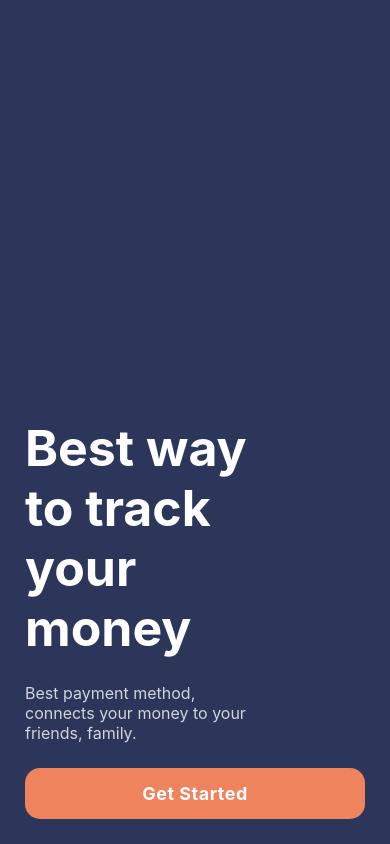
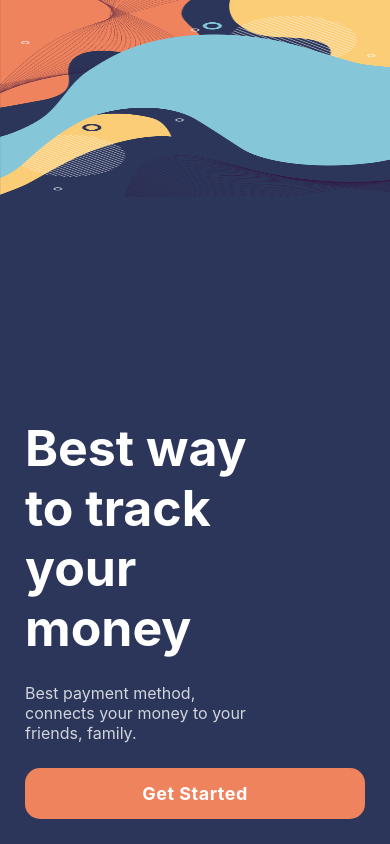
Before and after one commit to tothepointcode/stunning-waffle, a React Native app: screen / in a window 390 px wide. Built offline with nearby package versions, Linux system fonts and the light colour scheme.

Commit message:
feat: :construction: Getstarted top image added
Image added to blend into status bar

```diff
--- a/components/shared.tsx
+++ b/components/shared.tsx
@@ -1,11 +1,9 @@
-import { View } from "react-native";
+import { View, Image } from "react-native";
 import styled from "styled-components/native";
 import { colors } from "./colors";
 
 export const Container = styled.View`
-  flex: 1;
+  display: flex;
   align-items: center;
-  padding: 25px;
-  padding-top: 40px;
   background-color: ${colors.white};
 `;
--- a/screens/GetStarted.tsx
+++ b/screens/GetStarted.tsx
@@ -1,5 +1,5 @@
 import React from "react";
-import { Text } from "react-native";
+import { Text, Image, View } from "react-native";
 import styled from "styled-components/native";
 
 // custom components
@@ -10,14 +10,37 @@ import BigText from "../components/Texts/BigText";
 import SmallText from "../components/Texts/SmallText";
 
 const GetStartedContainer = styled(Container)`
+  background-color: ${colors.secondary};
+  justify-content: space-between;
+  width: 100%;
+  height: 100%;
+`;
+
+export const TopImage = styled.Image`
+  width: 100%;
+  height: 100%;
+  resize-mode: stretch;
+`;
+
+const TopSection = styled.View`
+  width: 100%;
+  flex: 1 1 auto;
+  max-height: 55%;
+`;
+const BottomSection = styled.View`
+  width: 100%;
+  padding: 25px;
+  flex: 1 1 auto;
   justify-content: flex-end;
-  background-color: ${colors.secondary};
-  align-items: flex-start;
 `;
 
 const GetStarted = () => {
   return (
     <GetStartedContainer>
+      <TopSection>
+        <TopImage source={require("./../assets/bgs/background_v1.png")} />
+      </TopSection>
+      <BottomSection>
         <BigText textStyles={{ width: "70%" }}>
           Best way to track your money
         </BigText>
@@ -25,6 +48,7 @@ const GetStarted = () => {
           Best payment method, connects your money to your friends, family.
         </SmallText>
         <RegularButton>Get Started</RegularButton>
+      </BottomSection>
     </GetStartedContainer>
   );
 };
```
Lines whose indentation alone changed are shown as unchanged.
